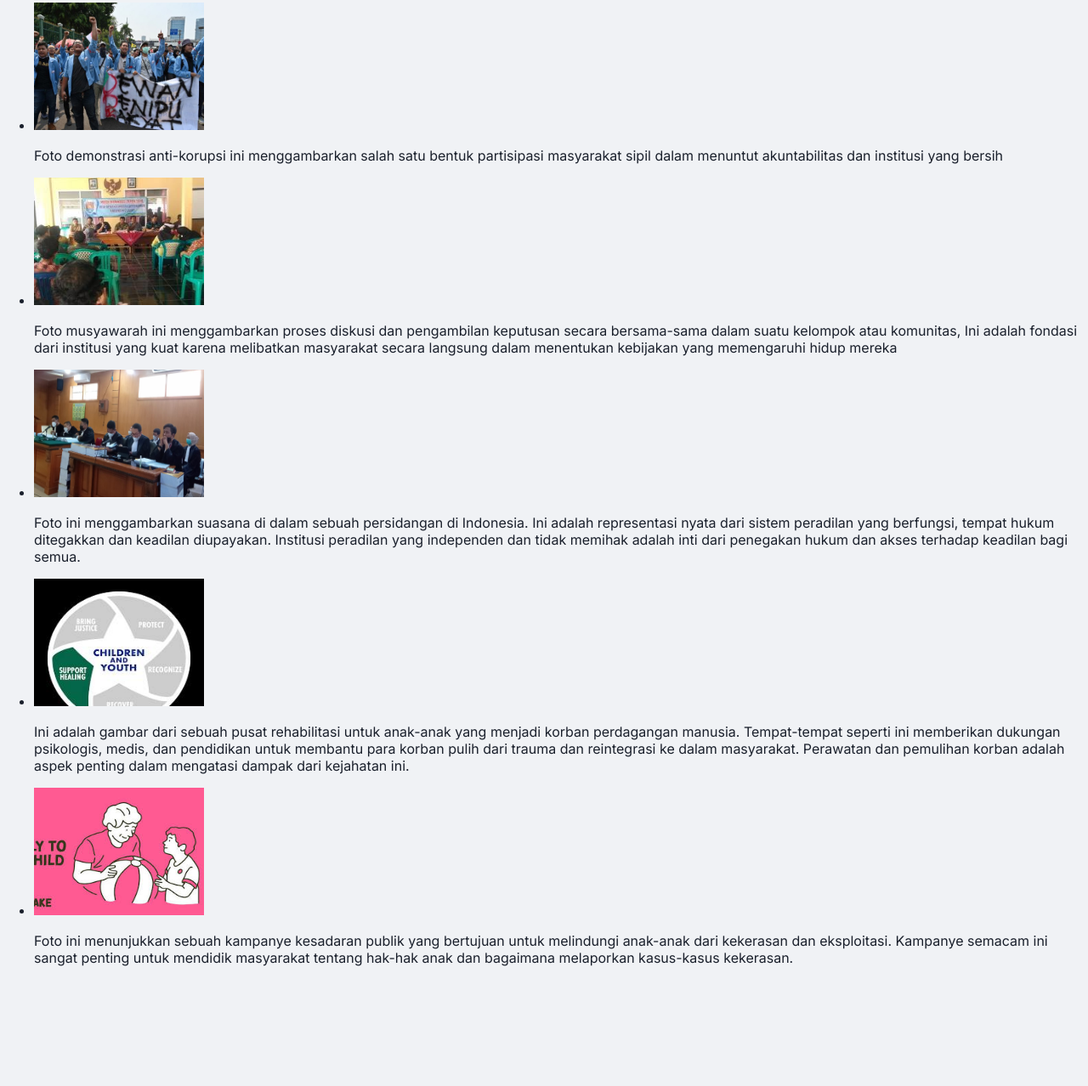
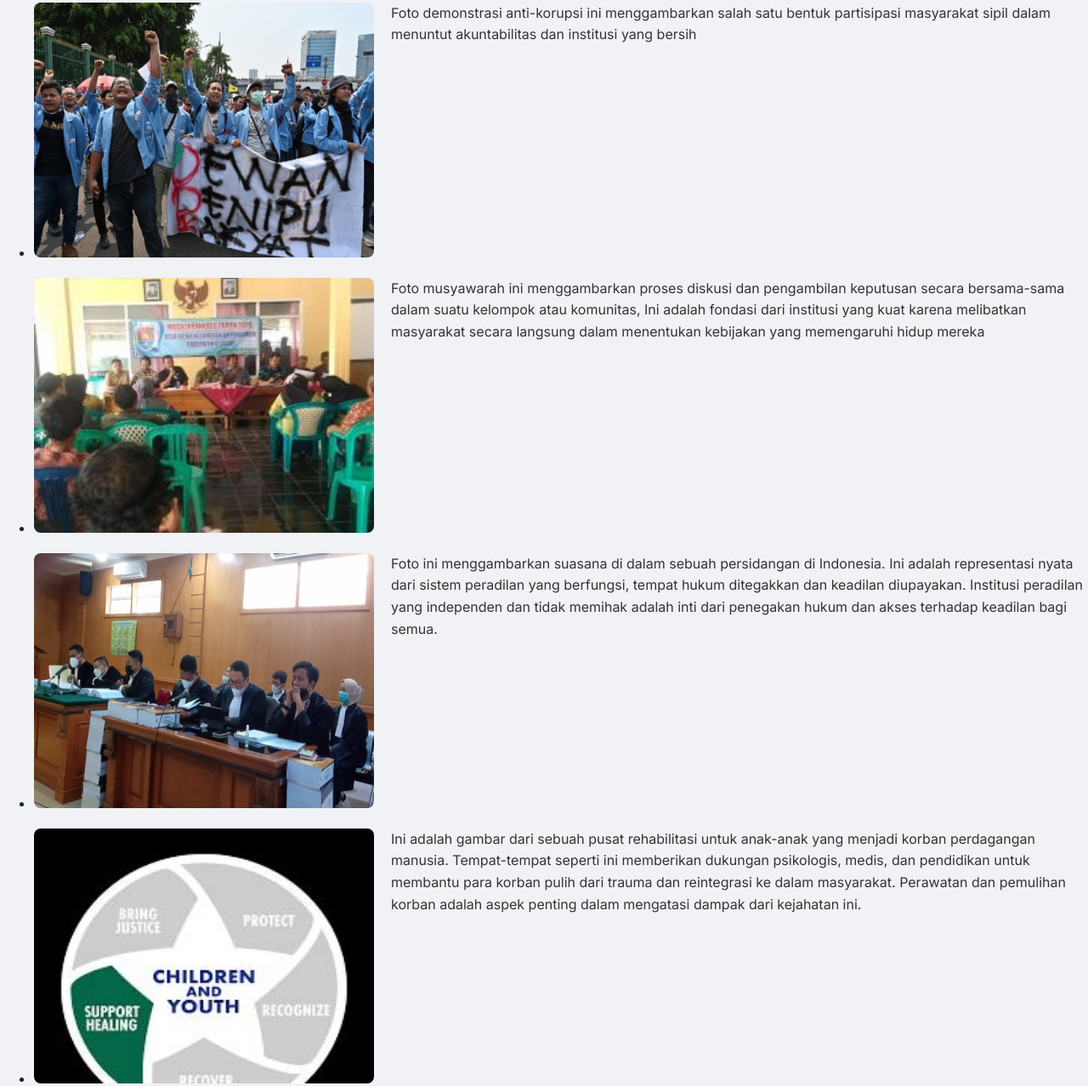
Before and after one commit to farhanzaidann/3roda-sdgs, a plain HTML site: page gallery.html in a window 1280 px wide. Shown: the part 175-1453 px from the top of the page at 85% size. Before the commit the page ends 1328 px from the top, so only its background shows below. Drawn offline with Linux system fonts and the light colour scheme.

Commit message:
sahrul: menambahkan style gallery

```diff
--- a/css/styles.css
+++ b/css/styles.css
@@ -61,6 +61,24 @@ nav ul li a:hover {
     padding: 0 20px;
 }
 
+/* galeri gambar dan keterangan sejajar */
+.gallery-item {
+    display: flex;
+    align-items: flex-start;
+    gap: 20px;
+    margin-bottom: 24px;
+}
+.gallery-item img {
+    flex-shrink: 0;
+    border-radius: 8px;
+}
+.gallery-item p {
+    margin: 0;
+    font-size: 16px;
+    color: #333;
+    line-height: 1.6;
+}
+
 .main-content h1 {
     font-size: 48px;
     font-weight: 800;
--- a/gallery.html
+++ b/gallery.html
@@ -29,37 +29,49 @@
 
     <ul>
         <li>
-            <img src="asset/demo.jpg" alt="foto demo" width="200" height="150">
-            <p>Foto demonstrasi anti-korupsi ini menggambarkan salah satu bentuk partisipasi masyarakat sipil dalam
-                menuntut akuntabilitas dan institusi yang bersih </p>
+            <div class="gallery-item">
+                <img src="asset/demo.jpg" alt="foto demo" width="400" height="300">
+                <p>Foto demonstrasi anti-korupsi ini menggambarkan salah satu bentuk partisipasi masyarakat sipil dalam
+                    menuntut akuntabilitas dan institusi yang bersih </p>
+            </div>
         </li>
         <li>
-            <img src="asset/musyawarah.jpg" alt="foto musyawarah" width="200" height="150">
-            <p>Foto musyawarah ini menggambarkan proses diskusi dan pengambilan keputusan secara bersama-sama dalam
-                suatu kelompok atau komunitas, Ini adalah fondasi dari institusi yang kuat karena melibatkan masyarakat
-                secara langsung dalam menentukan kebijakan yang memengaruhi hidup mereka</p>
+            <div class="gallery-item">
+                <img src="asset/musyawarah.jpg" alt="foto musyawarah" width="400" height="300">
+                <p>Foto musyawarah ini menggambarkan proses diskusi dan pengambilan keputusan secara bersama-sama dalam
+                    suatu kelompok atau komunitas, Ini adalah fondasi dari institusi yang kuat karena melibatkan
+                    masyarakat
+                    secara langsung dalam menentukan kebijakan yang memengaruhi hidup mereka</p>
+            </div>
         </li>
         <li>
-            <img src="asset/sidang.jpg" alt="foto sidang" width="200" height="150">
+            <div class="gallery-item">
+            <img src="asset/sidang.jpg" alt="foto sidang" width="400" height="300">
             <p>Foto ini menggambarkan suasana di dalam sebuah persidangan di Indonesia. Ini adalah representasi nyata
                 dari sistem peradilan yang berfungsi, tempat hukum ditegakkan dan keadilan diupayakan. Institusi
                 peradilan yang independen dan tidak memihak adalah inti dari penegakan hukum dan akses terhadap keadilan
                 bagi semua.</p>
+            </div>
         </li>
         <li>
-            <img src="asset/rehab_anak.jpg" alt="foto kampanye rehabilitasi perdagangan anak" width="200" height="150">
+            <div class="gallery-item">
+            <img src="asset/rehab_anak.jpg" alt="foto kampanye rehabilitasi perdagangan anak" width="400" height="300">
             <p>Ini adalah gambar dari sebuah pusat rehabilitasi untuk anak-anak yang menjadi korban perdagangan manusia.
                 Tempat-tempat seperti ini memberikan dukungan psikologis, medis, dan pendidikan untuk membantu para
                 korban pulih dari trauma dan reintegrasi ke dalam masyarakat. Perawatan dan pemulihan korban adalah
                 aspek penting dalam mengatasi dampak dari kejahatan ini.</p>
+            </div>
         </li>
         <li>
-            <img src="asset/kampanye_kekerasan_anak.jpg" alt="foto kampanye kekerasan anak" width="200" height="150">
+            <div class="gallery-item">
+            <img src="asset/kampanye_kekerasan_anak.jpg" alt="foto kampanye kekerasan anak" width="400" height="300">
             <p>Foto ini menunjukkan sebuah kampanye kesadaran publik yang bertujuan untuk melindungi anak-anak dari
                 kekerasan dan eksploitasi. Kampanye semacam ini sangat penting untuk mendidik masyarakat tentang hak-hak
                 anak dan bagaimana melaporkan kasus-kasus kekerasan.</p>
+            </div>
         </li>
     </ul>
 
 </body>
+
 </html>
```
